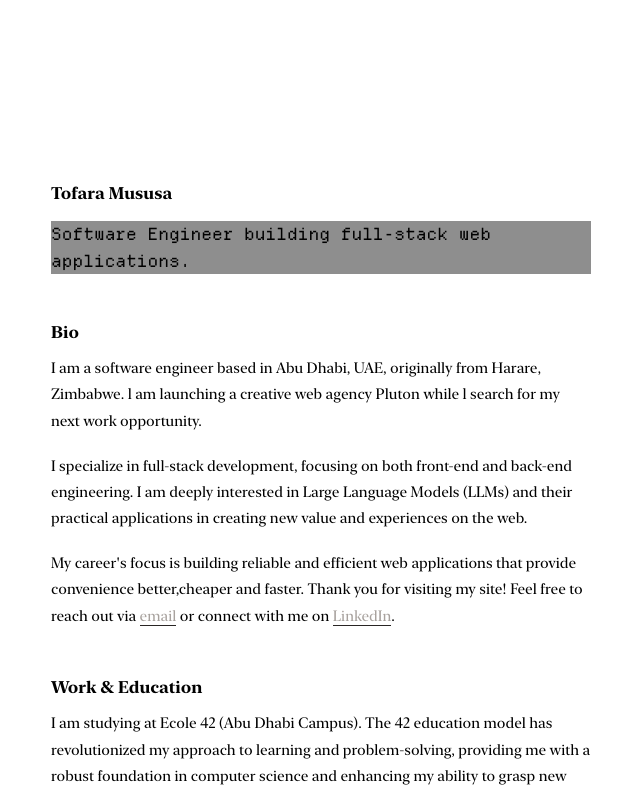
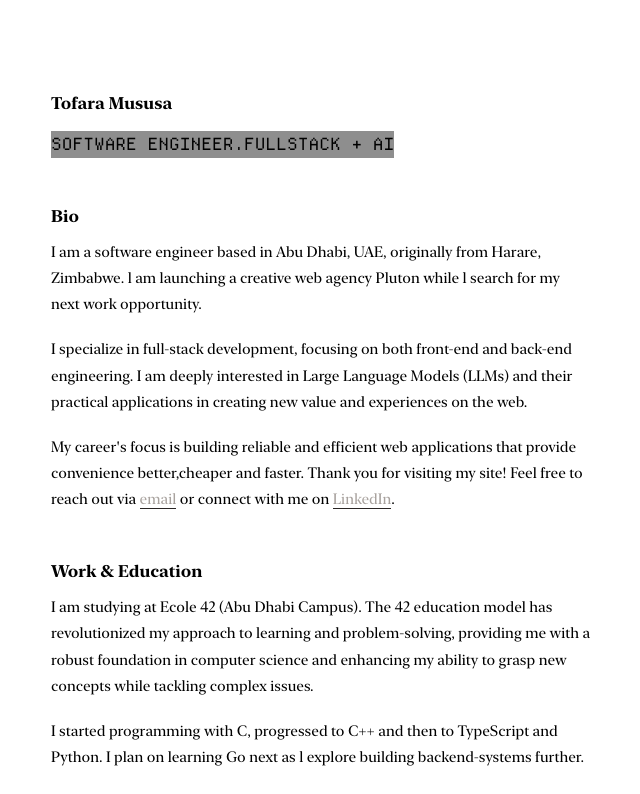
Before and after one commit to tofaramususa/tofaramususa.com, a Next.js app: page / in a window 1280 px wide. Shown: the top 794 px of the page, without its empty margins (319-959 px from the left). Built offline with nearby package versions, Linux system fonts and the light colour scheme.

Commit message:
fix: changes

```diff
--- a/src/app/layout.tsx
+++ b/src/app/layout.tsx
@@ -30,8 +30,7 @@ export default function RootLayout({ children }: RootLayoutProps) {
   return (
     <Layout>
       <body className={cn("m-6 text-lg antialiased text-color-black")}>
-        <Nav />
-        <Main className="fade-in-2 mx-auto max-w-xl">{children}</Main>
+        <Main className="fade-in-2 mx-auto mt-24 max-w-xl">{children}</Main>
         <Footer />
         <Analytics />
       </body>
--- a/src/app/page.tsx
+++ b/src/app/page.tsx
@@ -4,7 +4,7 @@ export default function Home() {
   return (
 		<div>
 			<h1>Tofara Mususa</h1>
-			<h2 className="text-white">Software Engineer building full-stack web applications.</h2>
+			<h2 className="">SOFTWARE ENGINEER.FULLSTACK + AI</h2>
 			{/* <Pages /> */}
 			<h3>Bio</h3>
 			<p>
```
